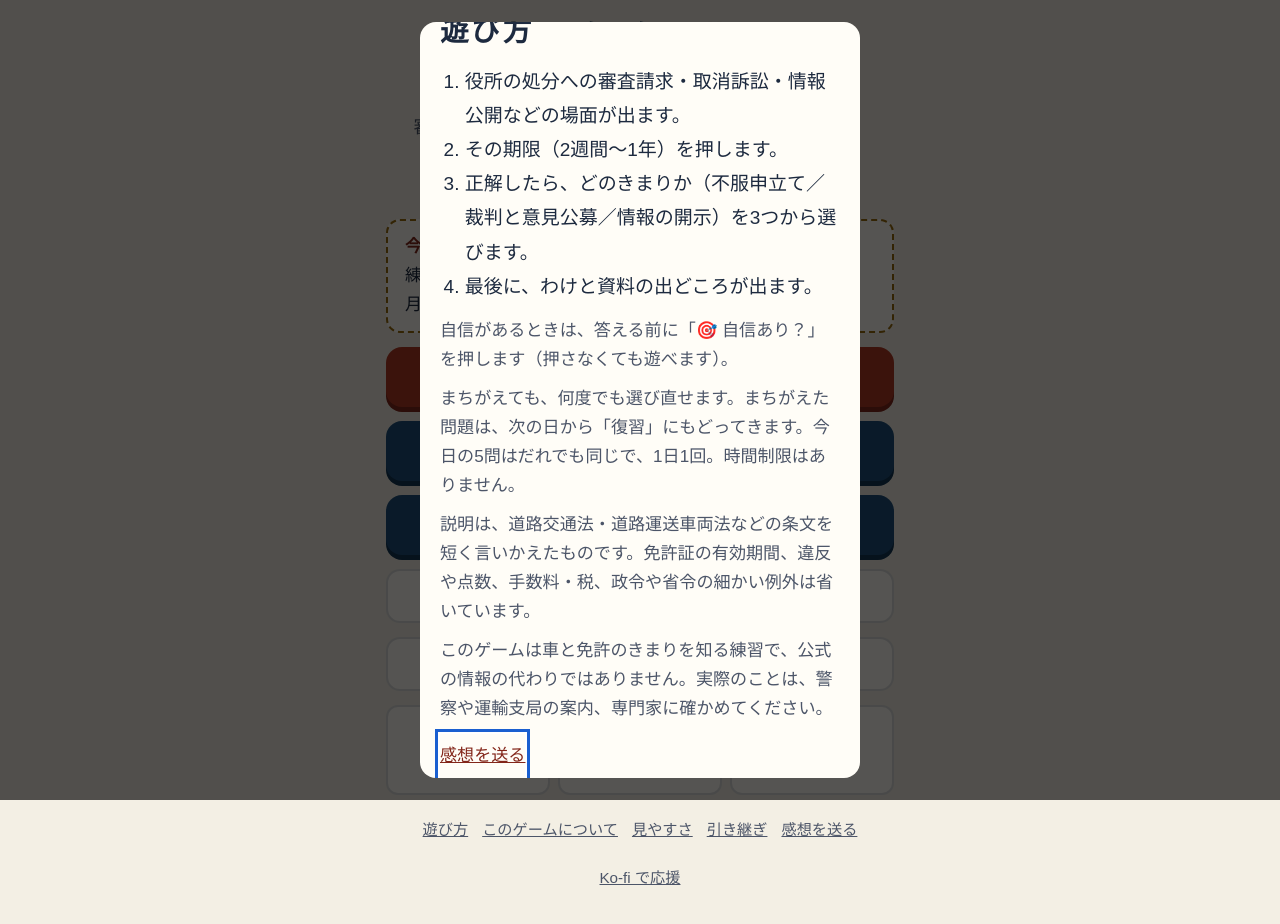
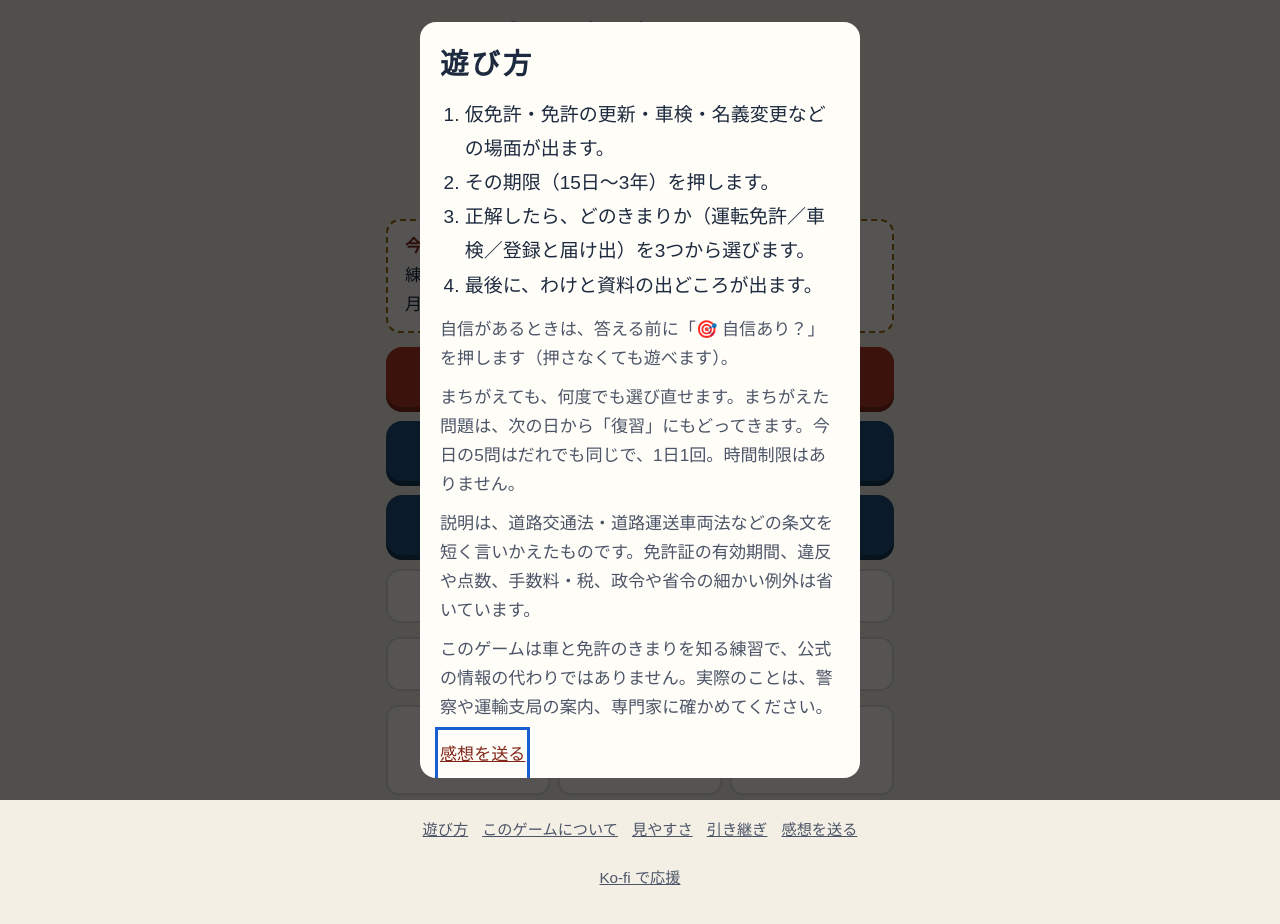
Before and after one commit to satou-aaaaa/kuruma-kigen, a plain HTML site: page index.html in a window 1280 px wide. Drawn offline with Linux system fonts and the light colour scheme; a web font is replaced by a local one.

Commit message:
説明文・遊び方・まちがいの案内を車と免許の期限の文にする
Co-Authored-By: Claude Opus 5.5 <noreply@anthropic.com>
Claude-Session: https://claude.ai/code/session_01SbNQtZRU3PyRUXTKkTFn6A

```diff
--- a/index.html
+++ b/index.html
@@ -6,7 +6,7 @@
 <meta http-equiv="Content-Security-Policy" content="default-src 'self'; script-src 'self' 'unsafe-inline'; style-src 'self' 'unsafe-inline' https://fonts.googleapis.com; font-src https://fonts.gstatic.com; img-src 'self' data:; connect-src 'self'; worker-src 'self'; manifest-src 'self'">
 <title>車と免許の期限</title>
 <meta name="claude:viewport-fit-sides" content="cover">
-<meta name="description" content="審査請求は3か月、取消訴訟は6か月、情報公開の決定は30日。役所への不服申立て・裁判・情報公開の期限（2週間〜1年）と、どのきまりかを、法律の条文から当てる1日5問の学習ゲーム。">
+<meta name="description" content="仮免許は6か月、新車の車検は最初3年、住所が変わったら15日。運転免許・車検・登録と届け出の期限（15日〜3年）と、どのきまりかを、法律の条文から当てる1日5問の学習ゲーム。">
 <meta name="theme-color" content="#f3efe4">
 <meta property="og:type" content="website">
 <meta property="og:site_name" content="車と免許の期限">
@@ -459,9 +459,9 @@ html.a11y-say body{padding-bottom:calc(64px + env(safe-area-inset-bottom,0px))!i
 <dialog id="howto" aria-labelledby="howto-t">
   <h2 id="howto-t">遊び方</h2>
   <ol>
-    <li>役所の処分への審査請求・取消訴訟・情報公開などの場面が出ます。</li>
-    <li>その期限（2週間〜1年）を押します。</li>
-    <li>正解したら、どのきまりか（不服申立て／裁判と意見公募／情報の開示）を3つから選びます。</li>
+    <li>仮免許・免許の更新・車検・名義変更などの場面が出ます。</li>
+    <li>その期限（15日〜3年）を押します。</li>
+    <li>正解したら、どのきまりか（運転免許／車検／登録と届け出）を3つから選びます。</li>
     <li>最後に、わけと資料の出どころが出ます。</li>
   </ol>
   <p>自信があるときは、答える前に「🎯 自信あり？」を押します（押さなくても遊べます）。</p>
@@ -644,7 +644,7 @@ function home() {
   const st = streak(s.days), rv = Depth.count();
   app.innerHTML = `
     <h1 class="title">車と免許の<span>期限</span></h1>
-    <p class="lead" data-a11y-say>その期限、どれだけ？<br>審査請求・取消訴訟・情報公開の期限を当てる1日5問。</p>
+    <p class="lead" data-a11y-say>その期限、どれだけ？<br>仮免許・車検・名義変更の期限を当てる1日5問。</p>
     <div class="fsrow" role="group" aria-label="文字の大きさ">文字<button data-fs="1" aria-pressed="${fs === 1}" aria-label="文字 ふつう">あ</button><button data-fs="2" aria-pressed="${fs === 2}" aria-label="文字 大きい" style="font-size:1.15em">あ</button><button data-fs="3" aria-pressed="${fs === 3}" aria-label="文字 とても大きい" style="font-size:1.3em">あ</button></div>
     <div class="tip" id="tip"><b>今日のきほん：${tip[0]}</b><br>${tip[1]}</div>
     ${done ? `<div class="share">今日の結果　${done.m.map(sq).join("")}</div>` : ""}
@@ -793,7 +793,7 @@ function paintWhy() {
 function chooseWhy(x) {
   if (cur.done || cur.step !== 2) return;
   if (!same(load().runs[MODE])) { toast("別の画面で先に進んでいます"); return play(); }
-  if (x !== cur.P.grp) { if (cur.w2.includes(x)) return; buzz(40); cur.w2.push(x); keep(); paintWhy(); $("msg").className = "msg bad"; $("msg").textContent = "✕ ちがいます。審査請求・再調査・再審査は不服申立て、取消訴訟とパブリックコメントは裁判と意見公募、文書や個人情報を見せる決定は情報の開示です。もう一度どうぞ。"; return; }
+  if (x !== cur.P.grp) { if (cur.w2.includes(x)) return; buzz(40); cur.w2.push(x); keep(); paintWhy(); $("msg").className = "msg bad"; $("msg").textContent = "✕ ちがいます。仮免許・更新・失効は運転免許、車検証の有効期間は車検、持ち主や住所の変更・抹消・車庫の届け出は登録と届け出です。もう一度どうぞ。"; return; }
   const b = document.querySelector(`.why button[data-g="${x}"]`); if (b) b.classList.add("ok");
   solved();
 }
```
Also changed, not shown: qa/run.mjs (+6 -2 lines).
